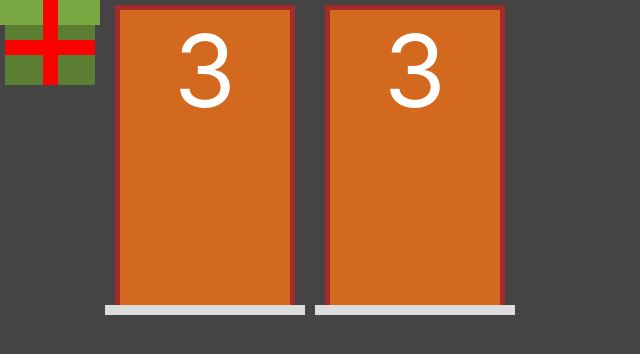
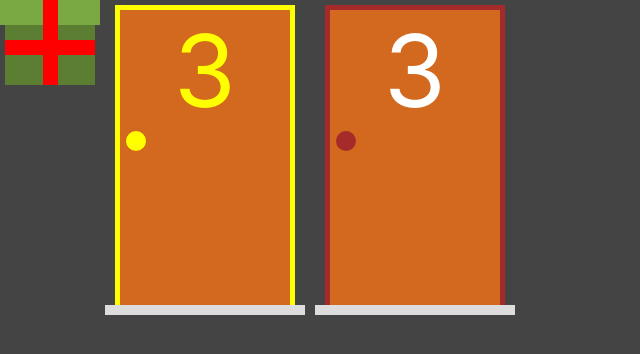
Before and after one commit to fabriciofcastro/Projeto-ache-o-presente, a Next.js app: page / in a window 1280 px wide. Shown: the top 354 px of the page, without its empty margins (0-640 px from the left). Built offline with nearby package versions, Linux system fonts and the light colour scheme.

Commit message:
criado class para gerenciar os atributos de eventos

```diff
--- a/components/porta.jsx
+++ b/components/porta.jsx
@@ -1,13 +1,15 @@
 import styles from '../styles/porta.module.css'
 
 export default function Porta(props) {
+    const selecionada = props.selecionada ? styles.selecionada : " "
 
     return (
 
         <div className={styles.area}>
-            <div className={styles.estrutura}>
+            <div className={` ${styles.estrutura} ${selecionada}`}>
                 <div className={styles.porta}>
                     <div className={styles.numero}> 3 </div>
+                    <div className={styles.macaneta}> </div>
                 </div>
             </div>
             <div className={styles.chao}></div>
--- a/pages/index.jsx
+++ b/pages/index.jsx
@@ -6,10 +6,11 @@ import styles from '../styles/divGlobal.module.css'
 
 
 export default function Home() {
+
   return (
     <div className={styles.div_global}>
       <Presente></Presente>
-      <Porta />
+      <Porta selecionada/>
       <Porta />
     </div>
   )
--- a/styles/porta.module.css
+++ b/styles/porta.module.css
@@ -35,3 +35,28 @@
     width: 100%;
     background-color: #ddd;
 }
+
+.macaneta {
+    width: 20px;
+    height: 20px;
+    border-radius: 50%;
+    background-color: brown;
+    margin-left: 6px;
+}
+
+.selecionada {
+    border-left: 5px solid yellow;
+    border-top: 5px solid yellow;
+    border-right: 5px solid yellow;
+}
+.selecionada .numero {
+    color: yellow;
+}
+
+.selecionada .numero {
+    color: yellow;
+}
+
+.selecionada .macaneta {
+    background-color: yellow;
+}
```
Also changed, not shown: model/porta.js (added, +40 -0 lines).
